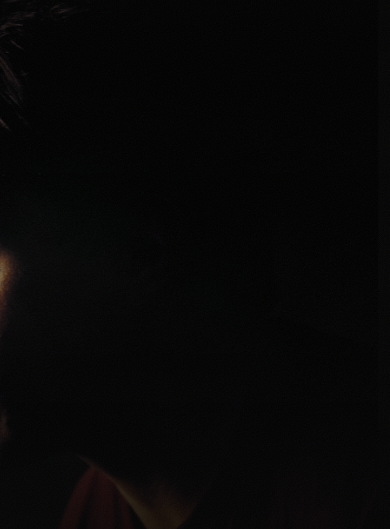
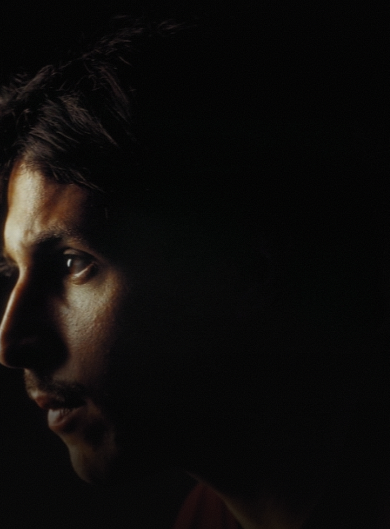
Before and after one commit to maikchan/portfolio, a website: page index.html in a window 390 px wide. Shown: the part 65-594 px from the top of the page. Drawn offline with nearby package versions, Linux system fonts and the light colour scheme.

Commit message:
fix(hero/mobile): reenquadra rosto (object-position 32%) para nao cortar

```diff
--- a/index.html
+++ b/index.html
@@ -1014,7 +1014,7 @@
       }
       /* rosto no terço superior, bem iluminado, sem espelhamento */
       .hero-photo img {
-        object-position: 50% 18%;
+        object-position: 32% 18%;
         filter: brightness(1.15) contrast(1.02);
         transform: none;
       }
```
